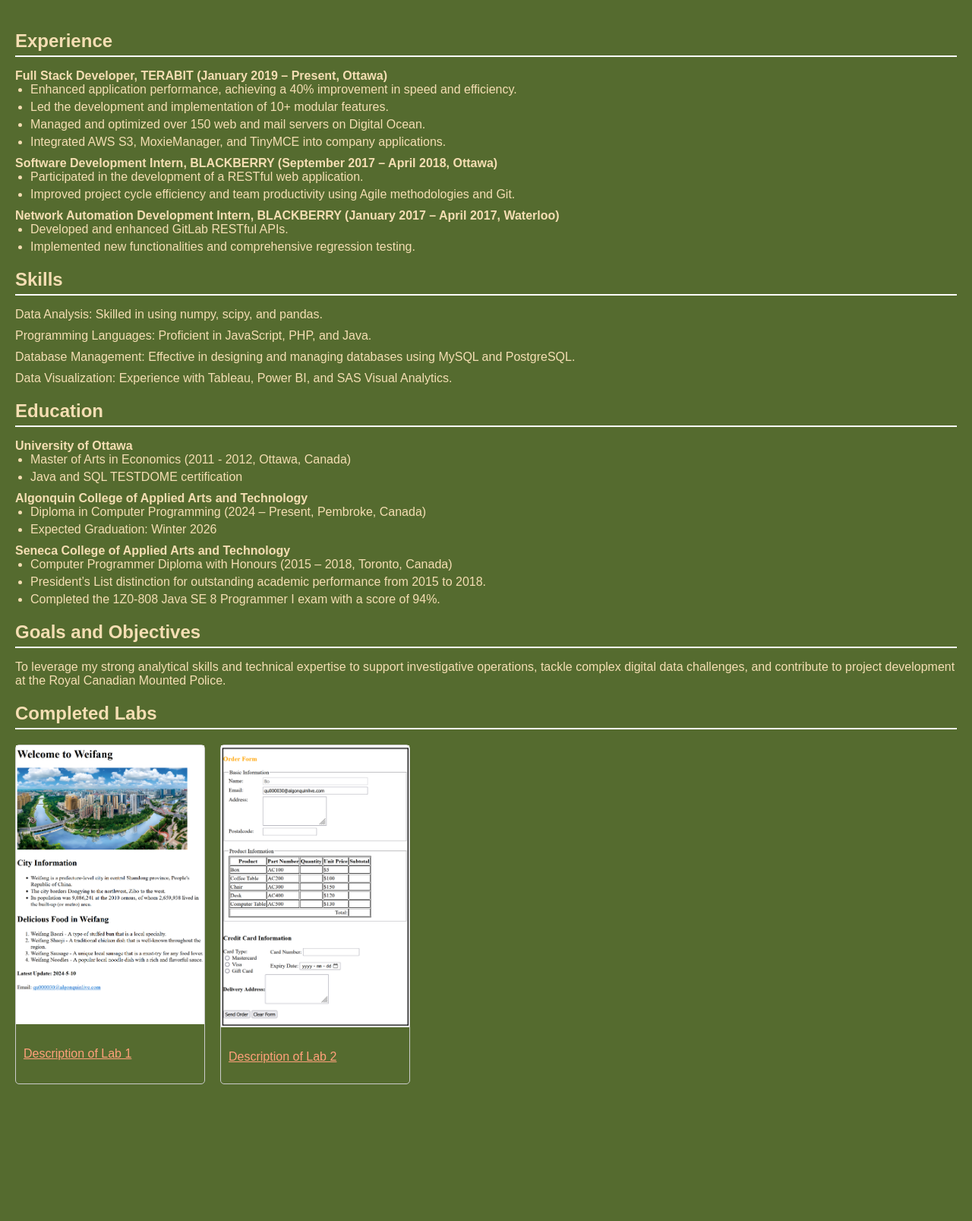
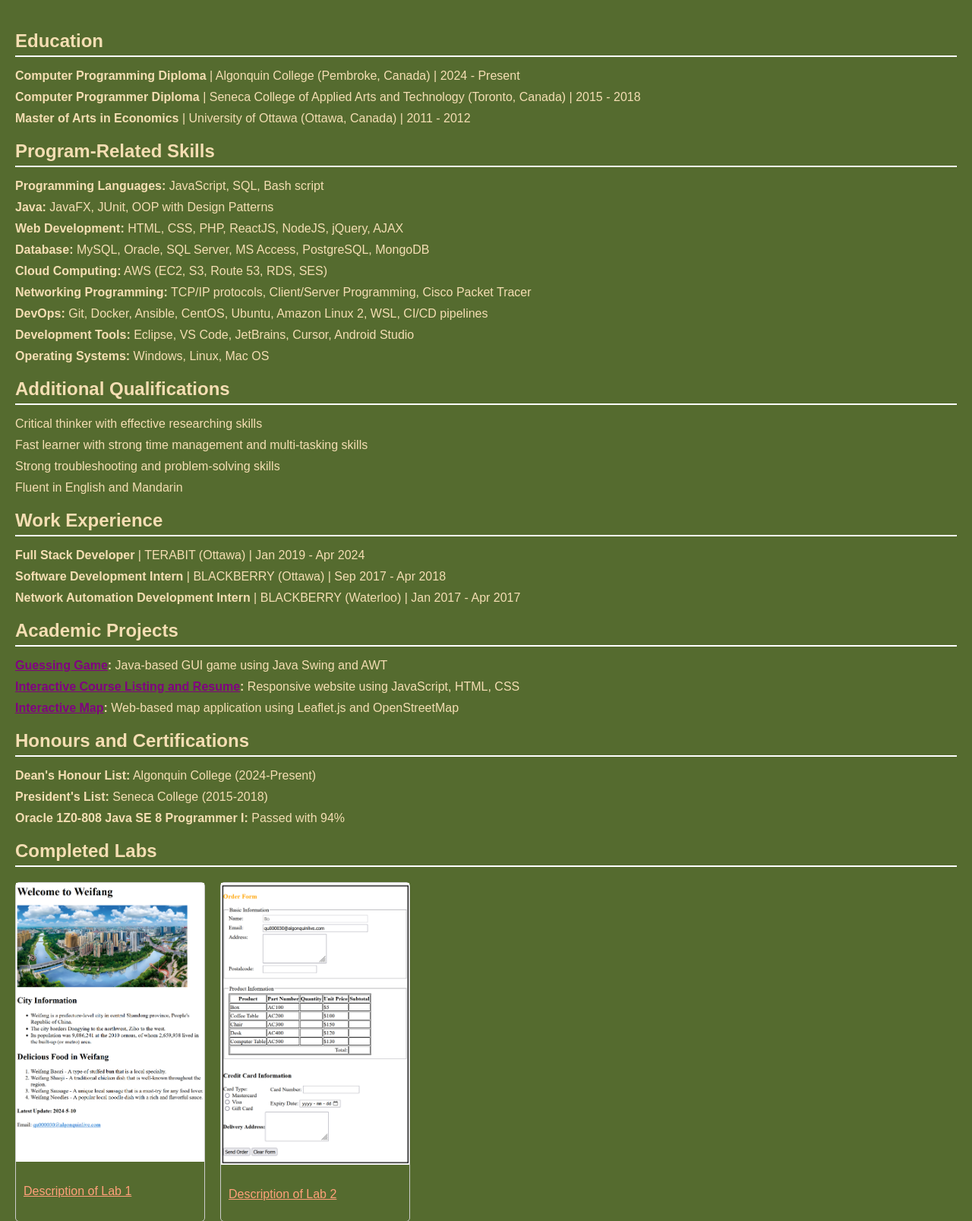
Before and after one commit to codebool/Algonquin-CP, a PHP site: page /resume.html in a window 1280 px wide. Shown: the part 70-1677 px from the top of the page at 76% size. Before the commit the page ends 1497 px from the top, so only its background shows below. Run offline with PHP 8.4, Linux system fonts and the light colour scheme.

Commit message:
update resume

```diff
--- a/CST7285/Assignment02/index.html
+++ b/CST7285/Assignment02/index.html
@@ -24,7 +24,8 @@
         <img alt="Profile Picture" class="profile-picture" src="./img/my.png">
         <h1>Personal Info</h1>
         <p>Bo Qu (Miles)</p>
-        <p><a href="https://www.algonquincollege.com/pembroke/" target="_blank">Algonquin College - Pembroke</a></p>
+        <p><a class="links" href="mailto:qu000030@algonquinlive.com">qu000030@algonquinlive.com</a></p>
+        <p><a class="links" href="https://www.algonquincollege.com/pembroke/" target="_blank">Algonquin College - Pembroke</a></p>
         <p>Computer Programming Student</p>
         <div class="social-icons">
             <!-- Social media links -->
@@ -72,7 +73,7 @@
             Ontario, Canada. Known for its hands-on approach to education and cutting-edge facilities, Algonquin is
             where students turn their passions into professions. Whether you're into tech, arts, or business, there's
             something here for everyone.</p>
-        <p>Want to know more about this awesome place? Check out their <a href="https://www.algonquincollege.com/"
+        <p>Want to know more about this awesome place? Check out their <a class="links" href="https://www.algonquincollege.com/"
                                                                           target="_blank">official website</a> and see
             what all the buzz is about!</p>
         <!-- Button to watch a YouTube video about Algonquin College -->
--- a/CST7285/Assignment02/resume.html
+++ b/CST7285/Assignment02/resume.html
@@ -17,72 +17,66 @@
 </header>
 <main>
     <section>
-        <h2>Experience</h2>
+        <h2>Education</h2>
         <ul>
-            <!-- Work experience list -->
-            <li><strong>Full Stack Developer, TERABIT (January 2019 – Present, Ottawa)</strong>
-                <ul>
-                    <li>Enhanced application performance, achieving a 40% improvement in speed and efficiency.</li>
-                    <li>Led the development and implementation of 10+ modular features.</li>
-                    <li>Managed and optimized over 150 web and mail servers on Digital Ocean.</li>
-                    <li>Integrated AWS S3, MoxieManager, and TinyMCE into company applications.</li>
-                </ul>
-            </li>
-            <li><strong>Software Development Intern, BLACKBERRY (September 2017 – April 2018, Ottawa)</strong>
-                <ul>
-                    <li>Participated in the development of a RESTful web application.</li>
-                    <li>Improved project cycle efficiency and team productivity using Agile methodologies and Git.</li>
-                </ul>
-            </li>
-            <li><strong>Network Automation Development Intern, BLACKBERRY (January 2017 – April 2017, Waterloo)</strong>
-                <ul>
-                    <li>Developed and enhanced GitLab RESTful APIs.</li>
-                    <li>Implemented new functionalities and comprehensive regression testing.</li>
-                </ul>
-            </li>
+            <li><strong>Computer Programming Diploma</strong> | Algonquin College (Pembroke, Canada) | 2024 - Present</li>
+            <li><strong>Computer Programmer Diploma</strong> | Seneca College of Applied Arts and Technology (Toronto, Canada) | 2015 - 2018</li>
+            <li><strong>Master of Arts in Economics</strong> | University of Ottawa (Ottawa, Canada) | 2011 - 2012</li>
         </ul>
     </section>
+
     <section>
-        <h2>Skills</h2>
+        <h2>Program-Related Skills</h2>
         <ul>
-            <!-- List of skills -->
-            <li>Data Analysis: Skilled in using numpy, scipy, and pandas.</li>
-            <li>Programming Languages: Proficient in JavaScript, PHP, and Java.</li>
-            <li>Database Management: Effective in designing and managing databases using MySQL and PostgreSQL.</li>
-            <li>Data Visualization: Experience with Tableau, Power BI, and SAS Visual Analytics.</li>
+            <li><strong>Programming Languages:</strong> JavaScript, SQL, Bash script</li>
+            <li><strong>Java:</strong> JavaFX, JUnit, OOP with Design Patterns</li>
+            <li><strong>Web Development:</strong> HTML, CSS, PHP, ReactJS, NodeJS, jQuery, AJAX</li>
+            <li><strong>Database:</strong> MySQL, Oracle, SQL Server, MS Access, PostgreSQL, MongoDB</li>
+            <li><strong>Cloud Computing:</strong> AWS (EC2, S3, Route 53, RDS, SES)</li>
+            <li><strong>Networking Programming:</strong> TCP/IP protocols, Client/Server Programming, Cisco Packet Tracer</li>
+            <li><strong>DevOps:</strong> Git, Docker, Ansible, CentOS, Ubuntu, Amazon Linux 2, WSL, CI/CD pipelines</li>
+            <li><strong>Development Tools:</strong> Eclipse, VS Code, JetBrains, Cursor, Android Studio</li>
+            <li><strong>Operating Systems:</strong> Windows, Linux, Mac OS</li>
         </ul>
     </section>
+
     <section>
-        <h2>Education</h2>
+        <h2>Additional Qualifications</h2>
         <ul>
-            <!-- Education details -->
-            <li><strong>University of Ottawa</strong>
-                <ul>
-                    <li>Master of Arts in Economics (2011 - 2012, Ottawa, Canada)</li>
-                    <li>Java and SQL TESTDOME certification</li>
-                </ul>
-            </li>
-            <li><strong>Algonquin College of Applied Arts and Technology</strong>
-                <ul>
-                    <li>Diploma in Computer Programming (2024 – Present, Pembroke, Canada)</li>
-                    <li>Expected Graduation: Winter 2026</li>
-                </ul>
-            </li>
-            <li><strong>Seneca College of Applied Arts and Technology</strong>
-                <ul>
-                    <li>Computer Programmer Diploma with Honours (2015 – 2018, Toronto, Canada)</li>
-                    <li>President’s List distinction for outstanding academic performance from 2015 to 2018.</li>
-                    <li>Completed the 1Z0-808 Java SE 8 Programmer I exam with a score of 94%.</li>
-                </ul>
-            </li>
+            <li>Critical thinker with effective researching skills</li>
+            <li>Fast learner with strong time management and multi-tasking skills</li>
+            <li>Strong troubleshooting and problem-solving skills</li>
+            <li>Fluent in English and Mandarin</li>
         </ul>
     </section>
+
     <section>
-        <h2>Goals and Objectives</h2>
-        <p>To leverage my strong analytical skills and technical expertise to support investigative operations, tackle
-            complex digital data challenges, and contribute to project development at the Royal Canadian Mounted
-            Police.</p>
+        <h2>Work Experience</h2>
+        <ul>
+            <li><strong>Full Stack Developer</strong> | TERABIT (Ottawa) | Jan 2019 - Apr 2024</li>
+            <li><strong>Software Development Intern</strong> | BLACKBERRY (Ottawa) | Sep 2017 - Apr 2018</li>
+            <li><strong>Network Automation Development Intern</strong> | BLACKBERRY (Waterloo) | Jan 2017 - Apr 2017</li>
+        </ul>
     </section>
+
+    <section>
+        <h2>Academic Projects</h2>
+        <ul>
+            <li><strong><a class="links" href="https://github.com/codebool/Algonquin-CP/tree/24S_CST7284_300-Object-Oriented-Programming/src/Lab10">Guessing Game</a>:</strong> Java-based GUI game using Java Swing and AWT</li>
+            <li><strong><a class="links" href="https://codebool.github.io/resume/">Interactive Course Listing and Resume</a>:</strong> Responsive website using JavaScript, HTML, CSS</li>
+            <li><strong><a class="links" href="https://codebool.github.io/worldmap/">Interactive Map</a>:</strong> Web-based map application using Leaflet.js and OpenStreetMap</li>
+        </ul>
+    </section>
+
+    <section>
+        <h2>Honours and Certifications</h2>
+        <ul>
+            <li><strong>Dean's Honour List:</strong> Algonquin College (2024-Present)</li>
+            <li><strong>President's List:</strong> Seneca College (2015-2018)</li>
+            <li><strong>Oracle 1Z0-808 Java SE 8 Programmer I:</strong> Passed with 94%</li>
+        </ul>
+    </section>
+
     <section>
         <h2>Completed Labs</h2>
         <!-- Labs section with thumbnails and descriptions -->
--- a/CST7285/Assignment02/styles.css
+++ b/CST7285/Assignment02/styles.css
@@ -33,6 +33,10 @@
     font-weight: bold; /* Makes the text bold */
 }
 
+.links {
+    color: purple;
+}
+
 .index .profile {
     text-align: center; /* Centers the text */
     padding: 20px; /* Adds padding around the profile section */
@@ -55,7 +59,7 @@
 }
 
 .index .button {
-    background-color: #1E90FF; /* DodgerBlue background color */
+    background-color: purple; /* DodgerBlue background color */
     color: white; /* Sets the text color to white */
     border: none; /* Removes default border */
     padding: 10px 20px; /* Adds padding inside the button */
@@ -127,6 +131,14 @@
 
 .resume section:nth-child(5) {
     animation-delay: 1.2s; /* Delays animation start */
+}
+
+.resume section:nth-child(6) {
+    animation-delay: 1.4s; /* Delays animation start */
+}
+
+.resume section:nth-child(7) {
+    animation-delay: 1.8s; /* Delays animation start */
 }
 
 @keyframes fadeInUp {
```
